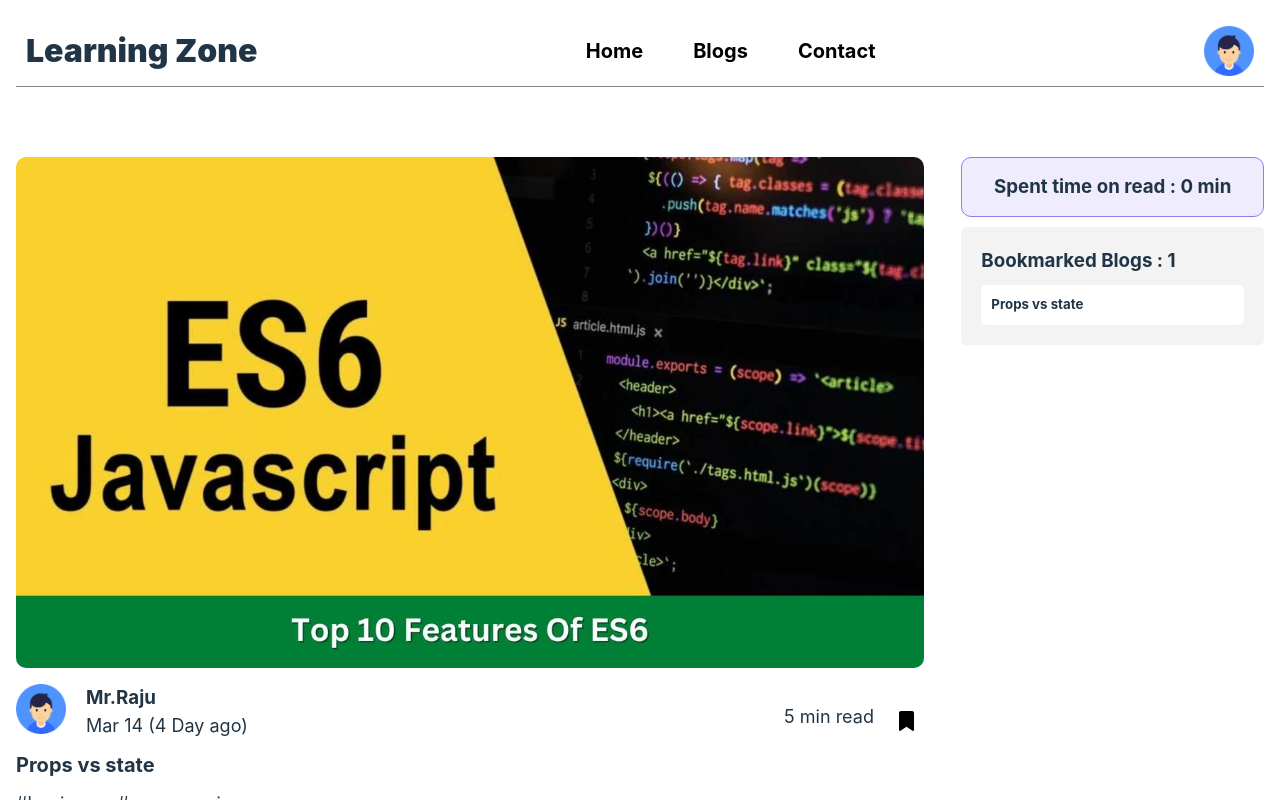
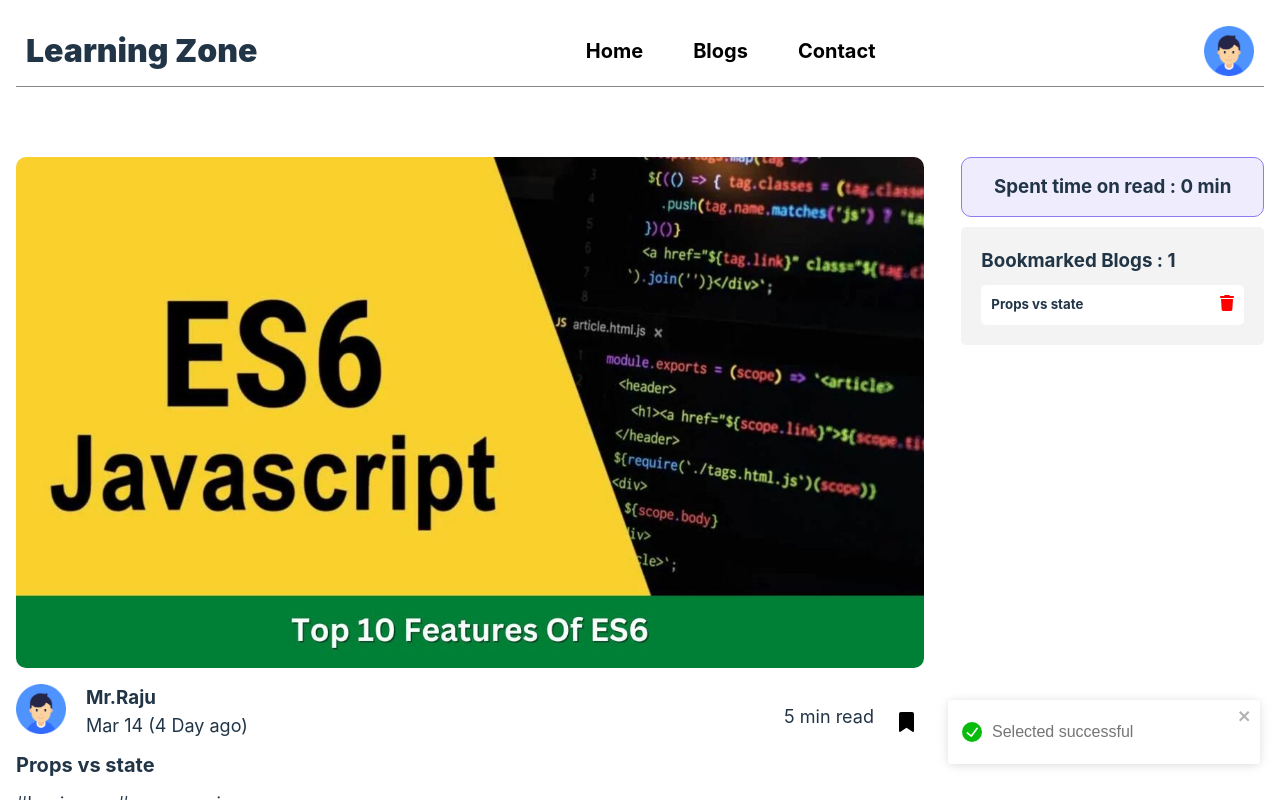
Before and after one commit to sakibhossainwd/Learning-Zone-A-8, a React (Vite) app: page / in a window 1280 px wide. Both pictures are taken after a click on the link 906 px from the left and 721 px from the top of the page. Shown: the top 800 px of the page. Built offline with nearby package versions, Linux system fonts and the light colour scheme.

Commit message:
toast added

```diff
--- a/package.json
+++ b/package.json
@@ -14,7 +14,8 @@
     "@fortawesome/free-solid-svg-icons": "^6.4.2",
     "@fortawesome/react-fontawesome": "^0.2.0",
     "react": "^18.2.0",
-    "react-dom": "^18.2.0"
+    "react-dom": "^18.2.0",
+    "react-toastify": "^9.1.3"
   },
   "devDependencies": {
     "@types/react": "^18.2.15",
--- a/src/App.jsx
+++ b/src/App.jsx
@@ -1,6 +1,8 @@
 import './App.css'
 import BlogPage from './components/BlogPage/BlogPage'
 import Header from './components/Header/Header'
+import { ToastContainer, toast } from 'react-toastify';
+import 'react-toastify/dist/ReactToastify.css';
 
 function App() {
 
@@ -9,6 +11,7 @@
     <div className="App">
       <Header></Header>
       <BlogPage></BlogPage>
+      <ToastContainer></ToastContainer>
     </div>
   )
 }
--- a/src/components/Blog/Blog.jsx
+++ b/src/components/Blog/Blog.jsx
@@ -3,11 +3,12 @@
 import { FontAwesomeIcon } from '@fortawesome/react-fontawesome'
 import { faBookmark } from '@fortawesome/free-solid-svg-icons'
 import './Blog.css'
+import { toast } from 'react-toastify';
 
 const Blog = ({blog, readTimes, setreadTimes, bookedBlogs, setBookedBlogs}) => {
     // console.log(props.blog.cover)
     // const blog = props.blog
-    const {id, cover, BlogName, userImg, userName, publishDate, readTime, hashTag} = blog;
+    const {cover, BlogName, userImg, userName, publishDate, readTime, hashTag} = blog;
 
     const markReadTime = (readTime) => {
         const totalRealTime = [...readTimes, readTime];
@@ -17,6 +18,10 @@
     const addbookMark = (bookMark) => {
         const totalBookMark = [...bookedBlogs, bookMark];
         setBookedBlogs(totalBookMark)
+        toast.success("Selected successful", {
+            autoClose:1000,
+            position: toast.POSITION.BOTTOM_RIGHT
+        })
     }
 
 
--- a/src/components/BlogPage/BlogPage.jsx
+++ b/src/components/BlogPage/BlogPage.jsx
@@ -14,7 +14,7 @@
     const [bookedBlogs, setBookedBlogs] = useState([])
 
     useEffect ( () => {
-        fetch('../../../fakeData/blogs.json')
+        fetch('blogs.json')
         .then(res => res.json())
         .then(data => setBlogs(data))
     }, [])
--- a/src/components/BookedBookMark/BookedBookMark.css
+++ b/src/components/BookedBookMark/BookedBookMark.css
@@ -10,4 +10,10 @@
     padding: 10px;
     border-radius: 5px;
     margin-top: 10px;
+    display: flex;
+    justify-content: space-between;
 }
+.trash-icon{
+    color: red;
+    cursor: pointer;
+}
--- a/src/components/BookedBookMark/BookedBookMark.jsx
+++ b/src/components/BookedBookMark/BookedBookMark.jsx
@@ -1,13 +1,17 @@
 // eslint-disable-next-line no-unused-vars
 import React from 'react';
 import './BookedBookMark.css'
+// import ReactDOM from 'react-dom'
+import { FontAwesomeIcon } from '@fortawesome/react-fontawesome'
+import { faTrash } from '@fortawesome/free-solid-svg-icons'
 
-const BookedBookMark = ({bookedItem}) => {
+const BookedBookMark = ({ bookedItem }) => {
     console.log(bookedItem)
     return (
         <div>
             <div className="bookMark">
                 <h5>{bookedItem.BlogName}</h5>
+                <FontAwesomeIcon icon={faTrash} className='trash-icon' />
             </div>
         </div>
     );
```
Also changed, not shown: .eslintrc.cjs, public/blogs.json (renamed from fakeData/blogs.json), 1 other file (tests, documents, lock files or other folders).
